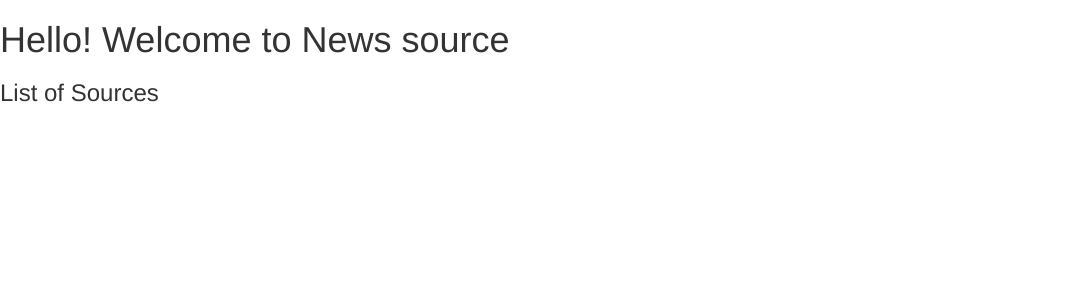
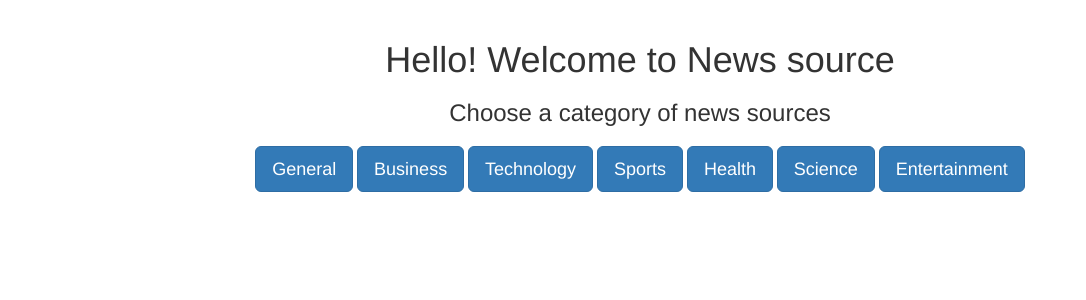
Before and after one commit to Elvandro/News-Highlight, a Flask app: template app/templates/index.html in a window 1280 px wide. Shown: the part 52-352 px from the top of the page, without its empty margins (0-1086 px from the left). Run offline with Flask 2, Linux system fonts and the light colour scheme; the template is opened without the code that fills it, so the values that code supplies are empty; some libraries are stand-ins or nearby versions.

Commit message:
This commit will create an buttons in the index.html file

```diff
--- a/app/templates/index.html
+++ b/app/templates/index.html
@@ -3,13 +3,22 @@
 <!-- Content block -->
 
 {% block content %}
-
-<h1> Hello! Welcome to News source </h1>
-<h3> List of Sources </h3>
-<ul>
-  {% for general_list in general %}
-    <li>{{general_list.name}}</li>
-  {% endfor %}
-</ul>
+<div class="container-fluid">
+  <div class="row">
+    <h1 class="text-center"> Hello! Welcome to News source </h1>
+    <h3 class="text-center">Choose a category of news sources</h3>
+    <p class="lead text-center">
+      <p class="text-center">
+        <a class="btn btn-primary btn-lg" data-toggle="collapse" href="#generalNews" role="button" aria-expanded="false" aria-controls="collapseExample">General</a>
+        <a class="btn btn-primary btn-lg" data-toggle="collapse" href="#businessNews" role="button" aria-expanded="false" aria-controls="collapseExample">Business</a>
+        <a class="btn btn-primary btn-lg" data-toggle="collapse" href="#technologyNews" role="button" aria-expanded="false" aria-controls="collapseExample">Technology</a>
+        <a class="btn btn-primary btn-lg" data-toggle="collapse" href="#sportsNews" role="button" aria-expanded="false" aria-controls="collapseExample">Sports</a>
+        <a class="btn btn-primary btn-lg" data-toggle="collapse" href="#healthNews" role="button" aria-expanded="false" aria-controls="collapseExample">Health</a>
+        <a class="btn btn-primary btn-lg" data-toggle="collapse" href="#scienceNews" role="button" aria-expanded="false" aria-controls="collapseExample">Science</a>
+        <a class="btn btn-primary btn-lg" data-toggle="collapse" href="#entertainmentNews" role="button" aria-expanded="false" aria-controls="collapseExample">Entertainment</a>
+      </p>
+    </p>
+  </div>
+</div>
 
 {% endblock %}
```
